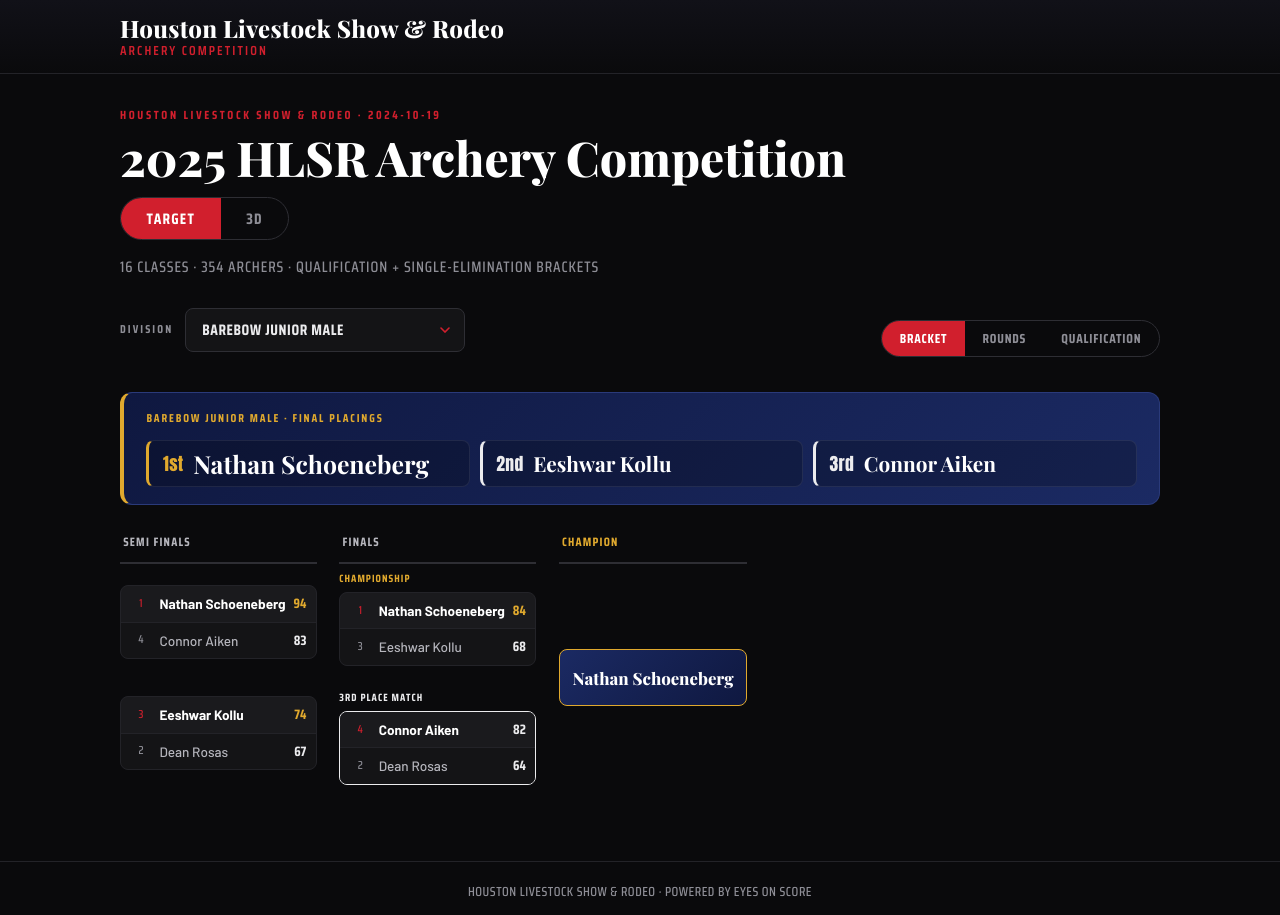
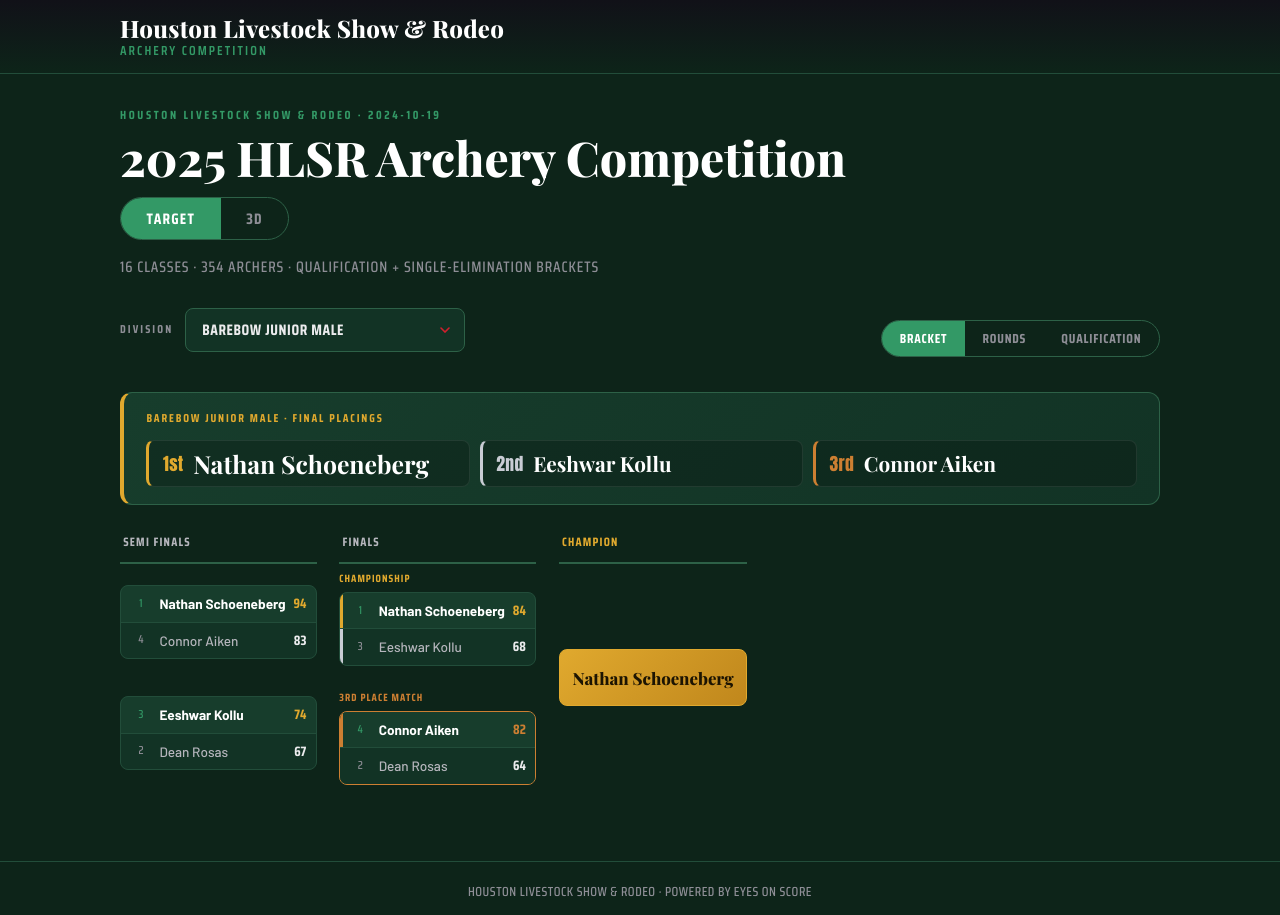
Before and after one commit to mhojnacki979/hlsr-archery, a Next.js app: page / in a window 1280 px wide. Built offline with nearby package versions, Linux system fonts and the light colour scheme.

Commit message:
Theme: 4-H green + gold, medal-color winner highlights, remove blue

```diff
--- a/app/globals.css
+++ b/app/globals.css
@@ -5,13 +5,13 @@
  */
 
 :root {
-  /* Color tokens */
-  --bg: #0a0a0c;
-  --surface: #141416;
-  --surface-raised: #1a1a1d;
-  --surface-strip: #0f0f12;
-  --border: #232328;
-  --border-strong: #2e2e34;
+  /* Color tokens — dark pine-green base (4-H / rodeo green) */
+  --bg: #0d2419;
+  --surface: #123325;
+  --surface-raised: #173d2c;
+  --surface-strip: #0f2c20;
+  --border: #224d3a;
+  --border-strong: #2d6147;
   --text: #ececee;
   --text-secondary: #b6b6bd;
   --text-muted: #8e8e96;
@@ -20,12 +20,15 @@
   --navy: #1b2a63;
   --navy-deep: #0f1840;
   --navy-line: #2a3a7a;
-  --red: #d11f2d;
-  --red-soft: rgba(209, 31, 45, 0.12);
-  --red-border: rgba(209, 31, 45, 0.4);
+  /* Official 4-H green (PMS 347) — the brand accent for this site */
+  --red: #339966;
+  --red-soft: rgba(51, 153, 102, 0.14);
+  --red-border: rgba(51, 153, 102, 0.45);
   --gold: #e0a92e;
-
-  /* Accent maps to Texas red */
+  --silver: #c9ccd4;
+  --bronze: #cd7f32;
+
+  /* Accent maps to 4-H green */
   --accent: var(--red);
   --accent-soft: var(--red-soft);
   --accent-border: var(--red-border);
@@ -846,8 +849,8 @@
 /* ---------- Event results ---------- */
 
 .podium {
-  background: linear-gradient(135deg, var(--navy-deep), var(--navy));
-  border: 1px solid var(--navy-line);
+  background: linear-gradient(135deg, var(--surface-raised), var(--surface));
+  border: 1px solid var(--border-strong);
   border-left: 4px solid var(--gold);
   border-radius: var(--radius);
   padding: 1.1rem 1.4rem;
@@ -1210,6 +1213,20 @@
   color: var(--bronze);
 }
 
+/* Finals: accent each placing row in its medal color —
+   gold = champion, silver = runner-up, bronze = 3rd-place winner. */
+.bracket-col-finals .match:not(.is-bronze-match) .match-row.is-winner {
+  box-shadow: inset 3px 0 0 var(--gold);
+}
+
+.bracket-col-finals .match:not(.is-bronze-match) .match-row:not(.is-winner):not(.is-bye) {
+  box-shadow: inset 3px 0 0 var(--silver);
+}
+
+.bracket-col-finals .match.is-bronze-match .match-row.is-winner {
+  box-shadow: inset 3px 0 0 var(--bronze);
+}
+
 /* Finals column: Championship on top, 3rd Place Match stacked below it,
    the pair centred so the championship aligns with the Champion box. */
 .bracket-col-finals .bracket-col-matches {
@@ -1229,8 +1246,8 @@
   font-family: var(--font-display);
   font-weight: 800;
   font-size: 1.05rem;
-  color: #fff;
-  background: linear-gradient(135deg, var(--navy), var(--navy-deep));
+  color: #1c1402;
+  background: linear-gradient(135deg, var(--gold), #c0871c);
   border: 1px solid var(--gold);
   border-radius: var(--radius-sm);
   padding: 0.9rem 0.8rem;
@@ -1448,8 +1465,8 @@
   border-radius: 50%;
   display: grid;
   place-items: center;
-  background: var(--navy);
-  border: 1px solid var(--navy-line);
+  background: var(--surface-raised);
+  border: 1px solid var(--border-strong);
   font-family: var(--font-condensed);
   font-weight: 700;
   font-size: 0.74rem;
@@ -1496,20 +1513,18 @@
 }
 
 .rank-1 {
-  background: var(--red);
-  color: #fff;
+  background: var(--gold);
+  color: #1c1402;
 }
 
 .rank-2 {
-  background: transparent;
-  border: 2px solid var(--rank2-line);
-  color: var(--rank2-text);
+  background: var(--silver);
+  color: #1b1c1f;
 }
 
 .rank-3 {
-  background: transparent;
-  border: 2px solid var(--rank3-line);
-  color: var(--rank3-text);
+  background: var(--bronze);
+  color: #1c1206;
 }
 
 .rank-rest {
```
